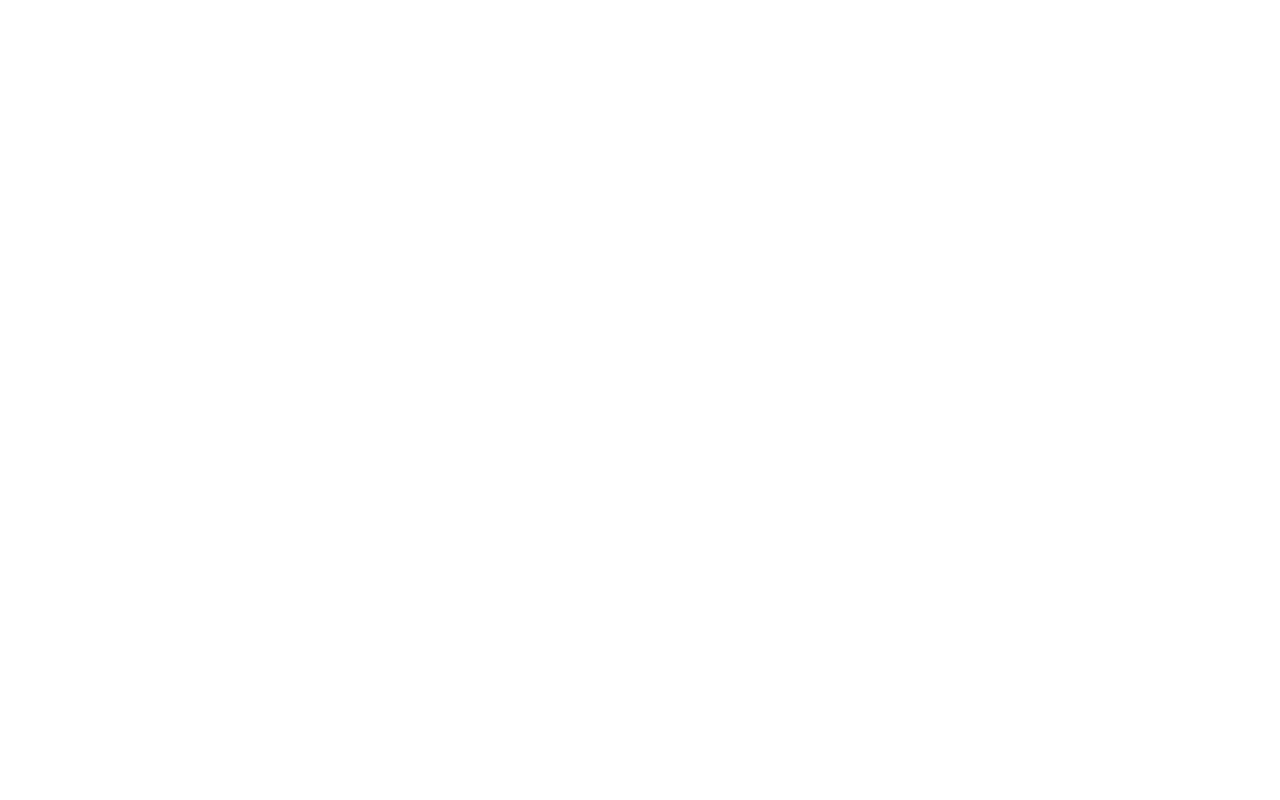
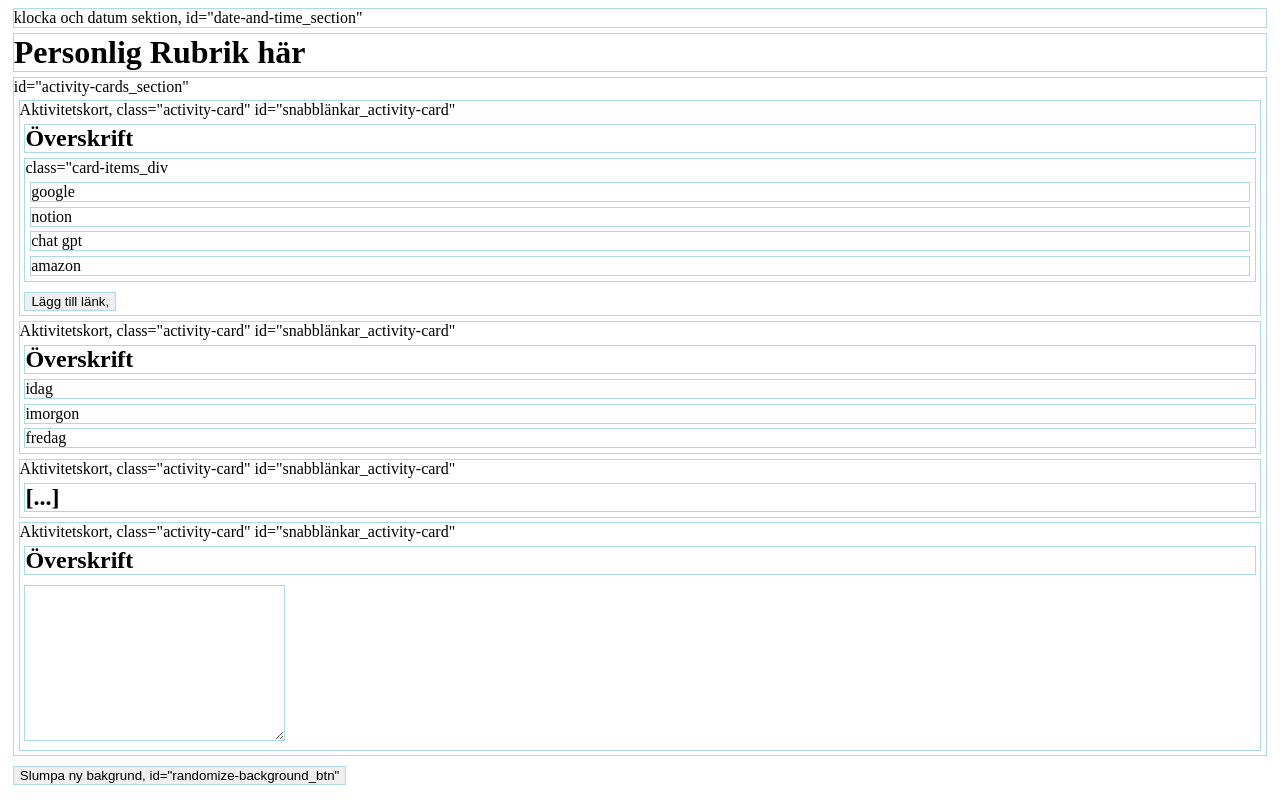
Before and after one commit to viktorkuddis/Individuellt_projekt_The_Dashboard, a plain HTML site: page index.html in a window 1280 px wide. Drawn offline with Linux system fonts and the light colour scheme.

Commit message:
basic html

```diff
--- a/index.html
+++ b/index.html
@@ -13,4 +13,50 @@
 
 </body>
 
+<section id="date-and-time_section">
+    klocka och datum sektion, id="date-and-time_section"
+</section>
+
+<h1>Personlig Rubrik här</h1>
+
+<section id="activity-cards_section">
+    id="activity-cards_section"
+
+    <!-- Här matar vi in kort eventuellt dynamiskt -->
+
+    <article class="activity-card" id="snabblänkar_activity-card">
+        Aktivitetskort, class="activity-card" id="snabblänkar_activity-card"
+        <h2>Överskrift</h2>
+        <div class="card-items_div">class="card-items_div
+            <div class="card-item">google</div>
+            <div class="card-item">notion</div>
+            <div class="card-item">chat gpt</div>
+            <div class="card-item">amazon</div>
+        </div>
+        <button id="add-link_btn">Lägg till länk,</button>
+    </article>
+
+    <article class="activity-card" id="snabblänkar_activity-card">
+        Aktivitetskort, class="activity-card" id="snabblänkar_activity-card"
+        <h2>Överskrift</h2>
+        <div class="card-item">idag</div>
+        <div class="card-item">imorgon</div>
+        <div class="card-item">fredag</div>
+    </article>
+    <article class="activity-card" id="snabblänkar_activity-card">
+        Aktivitetskort, class="activity-card" id="snabblänkar_activity-card"
+        <h2>[...]</h2>
+    </article>
+    <article class="activity-card" id="snabblänkar_activity-card">
+        Aktivitetskort, class="activity-card" id="snabblänkar_activity-card"
+        <h2>Överskrift</h2>
+        <textarea name="" id="" cols="30" rows="10"></textarea>
+
+    </article>
+</section>
+
+<button id="randomize-background_btn">
+    Slumpa ny bakgrund, id="randomize-background_btn"
+</button>
+
 </html>
--- a/styles/main.css
+++ b/styles/main.css
@@ -0,0 +1,5 @@
+/* linje för strukturuppbyggnad */
+body * {
+    margin: 0.3rem;
+    border: 1px solid lightblue;
+}
```
